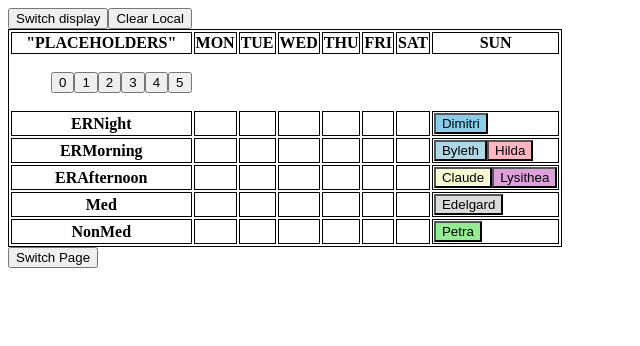
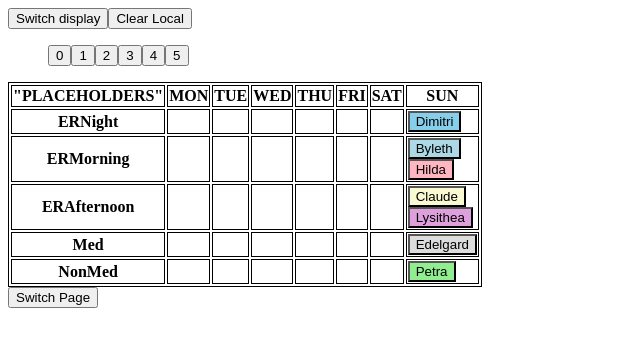
Before and after one commit to Subhavich/doc-sche, a React (Vite) app: page / in a window 1280 px wide. Both pictures are taken after typing "Sample" into the empty fields and a click on the button "Generate Schedule and View Table". Shown: the top 346 px of the page, without its empty margins (0-640 px from the left). Built offline with nearby package versions, Linux system fonts and the light colour scheme.

Commit message:
add keys to mapped components

```diff
--- a/src/App.jsx
+++ b/src/App.jsx
@@ -1,5 +1,6 @@
 import EditingPage from "./EditPage";
 import TablePage from "./TablePage";
+
 import { useState, useEffect } from "react";
 import "./App.css";
 import { generateMonthSlots, scheduleSlots } from "./utils/slotCreation";
--- a/src/TableComponents.jsx
+++ b/src/TableComponents.jsx
@@ -1,5 +1,4 @@
 import { DAYS, WORKTYPES } from "./utils/static";
-import { deriveWeeks } from "./utils/rendering";
 import { canAddSlot } from "./utils/slotValidation";
 import { useMemo, useState } from "react";
 
@@ -7,7 +6,9 @@ export const Pagination = ({ pages, setPage }) => {
   return (
     <ul>
       {Array.from({ length: pages }).map((item, ind) => (
-        <button onClick={() => setPage(ind)}>{ind}</button>
+        <button key={ind} onClick={() => setPage(ind)}>
+          {ind}
+        </button>
       ))}
     </ul>
   );
@@ -17,26 +18,24 @@ export const TBody = ({
   doctors,
   handleRemoveDoctor,
   handleAddDoctor,
+  page,
+  setPage,
+  currentWeek,
 }) => {
-  const [page, setPage] = useState(0);
-  const mockWeek = deriveWeeks(slots)[page];
-
   return (
     <>
-      <Pagination pages={deriveWeeks(slots).length} setPage={setPage} />
       <tbody>
-        {WORKTYPES.map((worktype) => (
-          <tr>
+        {WORKTYPES.map((worktype, ind) => (
+          <tr key={ind}>
             <th>{worktype}</th>
-            {DAYS.map((day, ind) => {
-              console.log(worktype);
-              const targetedSlot = mockWeek[ind].slots.filter((slot) => {
+            {DAYS.map((day, i) => {
+              const targetedSlot = currentWeek[i].slots.filter((slot) => {
                 return slot.type === worktype;
               });
               return (
-                <td>
-                  {targetedSlot.map((slot) => (
-                    <>
+                <td key={i}>
+                  {targetedSlot.map((slot, j) => (
+                    <div key={j}>
                       <DoctorButton
                         doctorName={slot.doctor ? slot.doctor : "Unassigned"}
                         id={slot.id}
@@ -45,7 +44,7 @@ export const TBody = ({
                         slots={slots}
                         doctors={doctors}
                       />
-                    </>
+                    </div>
                   ))}
                 </td>
               );
@@ -130,8 +129,8 @@ export const THead = () => {
     <thead>
       <tr>
         <th>"PLACEHOLDERS"</th>
-        {DAYS.map((day) => (
-          <th>{day.toUpperCase()}</th>
+        {DAYS.map((day, ind) => (
+          <th key={ind}>{day.toUpperCase()}</th>
         ))}
       </tr>
     </thead>
--- a/src/TablePage.jsx
+++ b/src/TablePage.jsx
@@ -1,6 +1,7 @@
 import { useState, useEffect } from "react";
-import { TBody, THead } from "./TableComponents";
-import { saveToLocalStorage, loadFromLocalStorage } from "./utils/localStorage";
+import { Pagination, TBody, THead } from "./TableComponents";
+import { deriveWeeks } from "./utils/rendering";
+import { saveToLocalStorage } from "./utils/localStorage";
 export default function TablePage({
   tableSlots,
   setTableSlots,
@@ -86,7 +87,11 @@ export const Table = ({
   handleAddDoctor,
   doctors,
 }) => {
+  const [page, setPage] = useState(0);
+  const currentWeek = deriveWeeks(slots)[page];
   return (
+    <>
+      <Pagination pages={deriveWeeks(slots).length} setPage={setPage} />
       <table>
         <THead />
         <TBody
@@ -94,7 +99,11 @@ export const Table = ({
           doctors={doctors}
           handleRemoveDoctor={handleRemoveDoctor}
           handleAddDoctor={handleAddDoctor}
+          page={page}
+          setPage={setPage}
+          currentWeek={currentWeek}
         />
       </table>
+    </>
   );
 };
```
Lines whose indentation alone changed are shown as unchanged.
